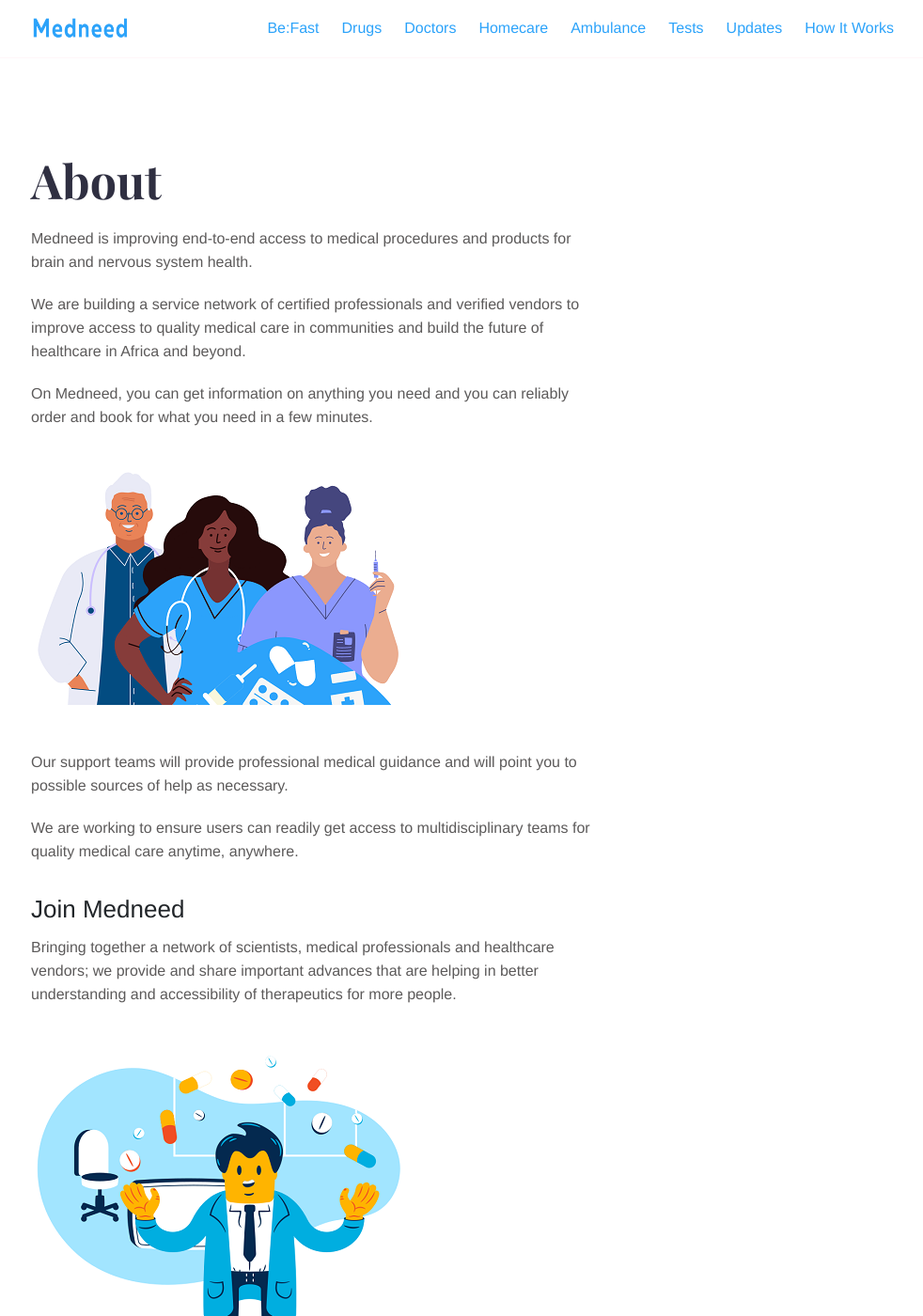
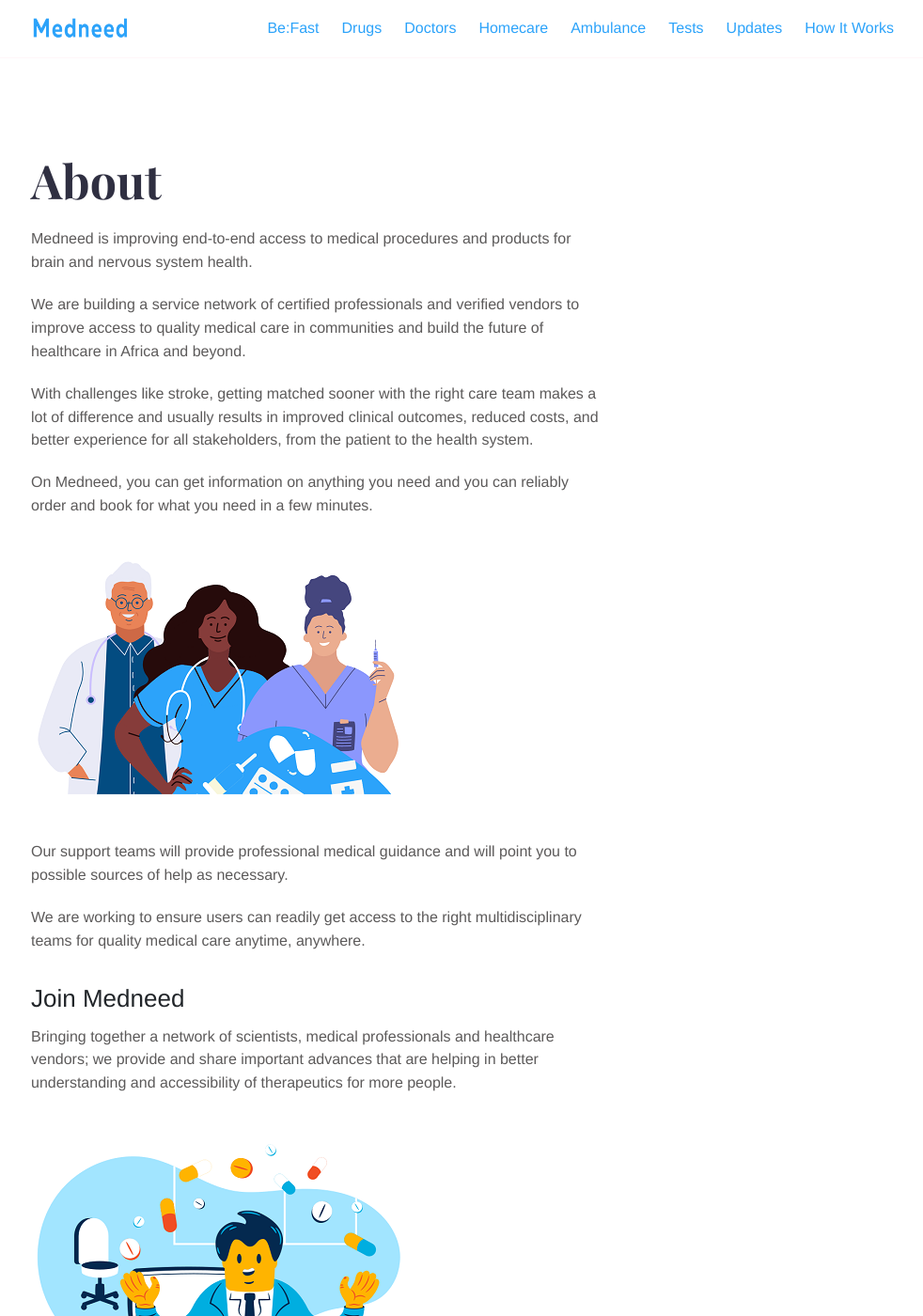
Before and after one commit to Iraneus/betamedneed, a Jekyll site: the page built from about.md, in a window 1280 px wide and 1400 px high. Shown: the whole window at 94% size, without its empty margins (142-1124 px from the left). Built offline with Jekyll 4.4.1, drawn with Linux system fonts in a browser that asks for light colours.

Commit message:
few edit

```diff
--- a/about.md
+++ b/about.md
@@ -10,13 +10,15 @@
 
 We are building a service network of certified professionals and verified vendors to improve access to quality medical care in communities and build the future of healthcare in Africa and beyond.
 
+With challenges like stroke, getting matched sooner with the right care team makes a lot of difference and usually results in improved clinical outcomes, reduced costs, and better experience for all stakeholders, from the patient to the health system.
+
 On Medneed, you can get information on anything you need and you can reliably order and book for what you need in a few minutes.
 
 ![Support patient](/images/illustrations/med-pros.png)
 
 Our support teams will provide professional medical guidance and will point you to possible sources of help as necessary.
 
-We are working to ensure users can readily get access to multidisciplinary teams for quality medical care anytime, anywhere.
+We are working to ensure users can readily get access to the right multidisciplinary teams for quality medical care anytime, anywhere.
 
 ## Join Medneed
 Bringing together a network of scientists, medical professionals and healthcare vendors; we provide and share important advances that are helping in better understanding and accessibility of therapeutics for more people.
```
Also changed, not shown: _services/doctors.md (+1 -1 lines), _services/drugs.md (+1 -1 lines), _services/homecare.md (+1 -1 lines).
